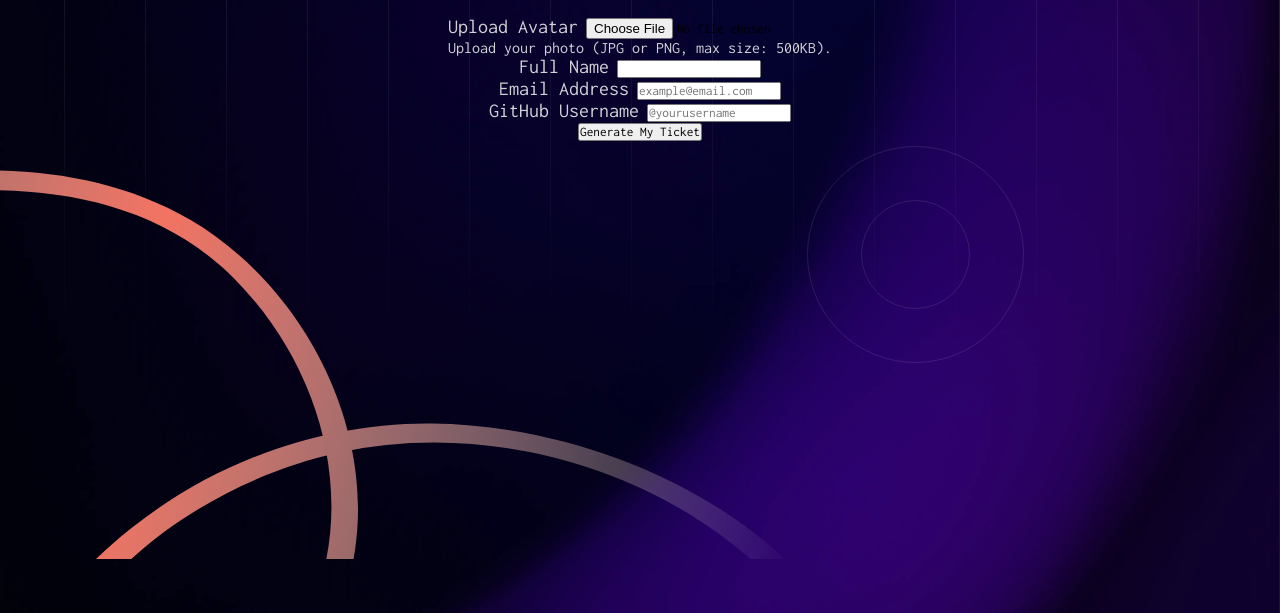
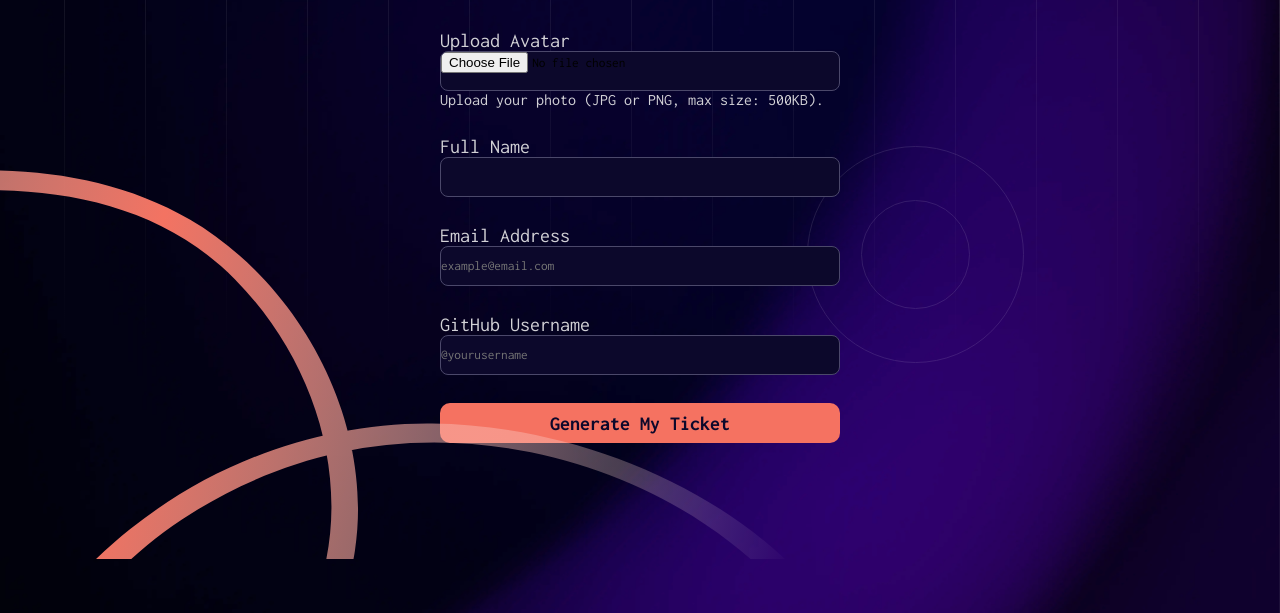
Before and after one commit to tutich/conference-ticket, a plain HTML site: page index.html in a window 1280 px wide. Shown: the part 254-867 px from the top of the page. Drawn offline with Linux system fonts and the light colour scheme.

Commit message:
final commit

```diff
--- a/index.html
+++ b/index.html
@@ -49,28 +49,28 @@
             <div class="form">
                 <form action="" class="form-inputs">
 
-                    <div>
+                    <div class="inputs">
                         <label for="">Upload Avatar</label>
                         <input type="file" id="avatar" placeholder=" Drag and drop or click to upload">
                         <p>Upload your photo (JPG or PNG, max size: 500KB).</p>
                     </div>
 
-                    <div>
+                    <div class="inputs">
                         <label for="">Full Name</label>
                         <input type="text" id="full-name">
                     </div>
 
-                    <div>
+                    <div class="inputs">
                         <label for="">Email Address</label>
                         <input type="email" placeholder="example@email.com" id="email">
                     </div>
 
-                    <div>
+                    <div class="inputs">
                         <label for="">GitHub Username</label>
                         <input type="text" placeholder="@yourusername" id="username">
                     </div>
 
-                    <div>
+                    <div class="inputs">
                         <button type="button" id="generate-ticket">
                             Generate My Ticket
                         </button>
--- a/style.css
+++ b/style.css
@@ -126,7 +126,6 @@ p {
 
 .form {
   margin-top: 2em;
-
 }
 
 .form-inputs {
@@ -135,10 +134,41 @@ p {
   align-items: center;
 }
 
+input {
+  background: var(--Neutral-900);
+  border: 1px solid var(--Neutral-700);
+  height: 40px;
+  width: 400px;
+  border-radius: 8px;
+}
+
+.inputs {
+
+  display: flex;
+  flex-direction: column;
+  padding: 14px;
+}
 
 label {
   color: var(--Neutral-300);
   font-size: 20px;
+}
+
+button {
+  width: 400px;
+  height: 40px;
+  border: none;
+  border-radius: 10px;
+  background: var(--Orange-500);
+  color: var(--Neutral-900);
+  font-weight: 700;
+  padding: 8px;
+  font-size: 20px;
+  cursor: pointer;
+}
+
+button:hover {
+  background: var(--Orange-700);
 }
 
 .pattern-ticket {
```
